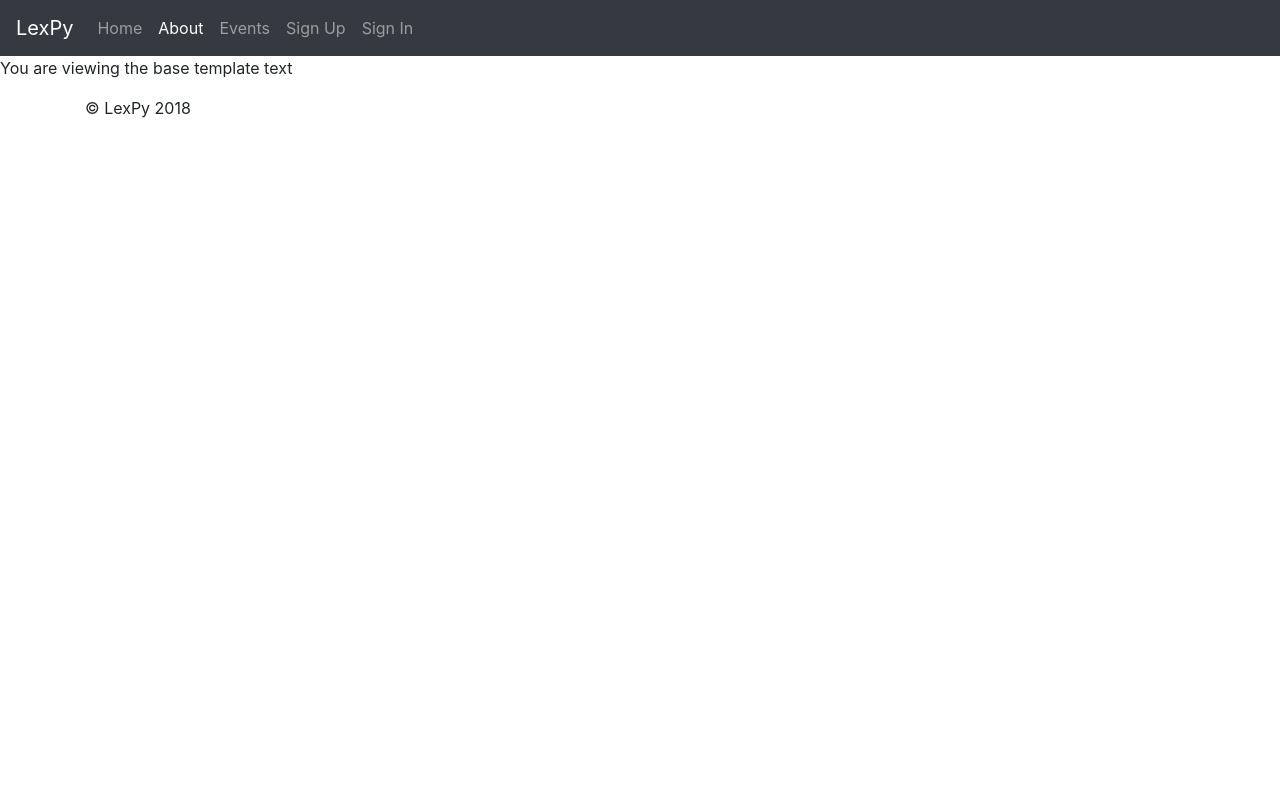
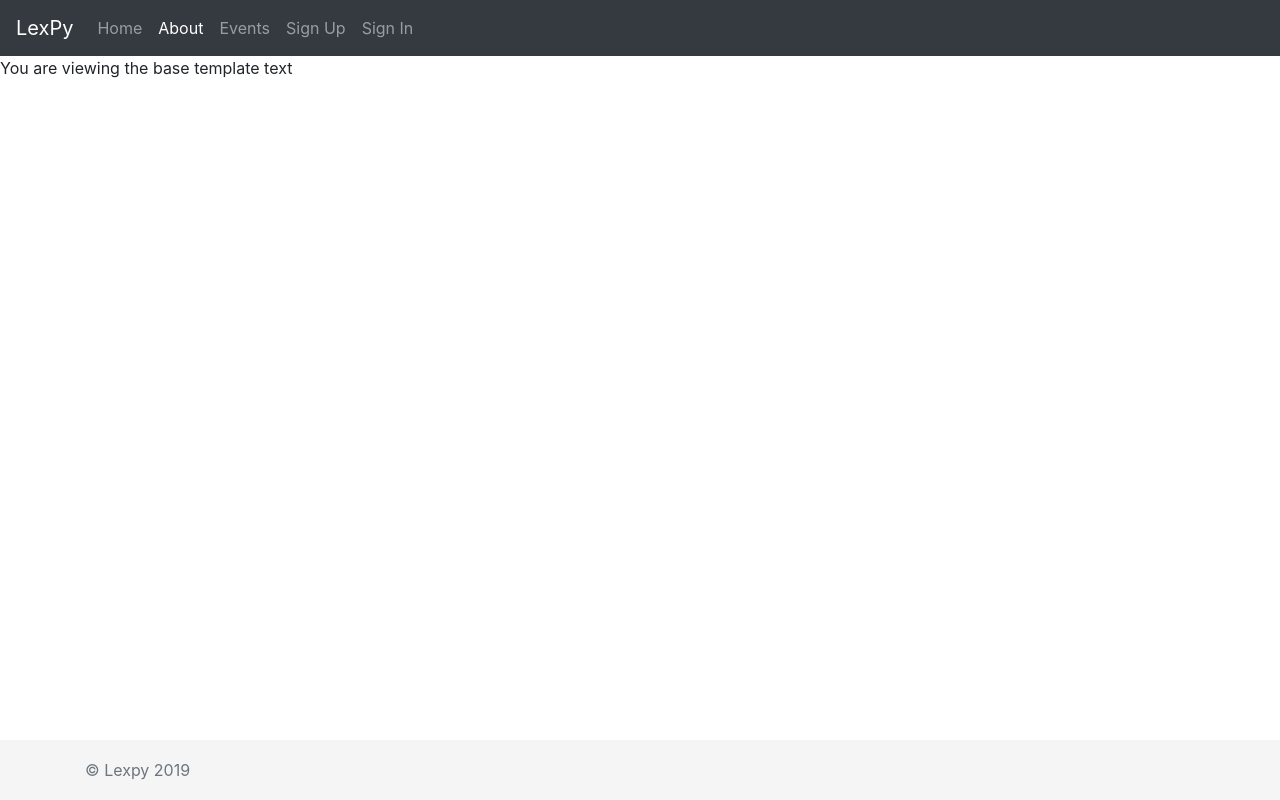
Before and after one commit to jwombles/lexpy, a Django app: page /about/ in a window 1280 px wide. Run offline with Django 3.2, Linux system fonts and the light colour scheme; some libraries are stand-ins or nearby versions.

Commit message:
Sticky Footer

```diff
--- a/lexpy/static/css/custom.css
+++ b/lexpy/static/css/custom.css
@@ -1,4 +1,21 @@
 /* Move down content because we have a fixed navbar that is 3.5rem tall */
+html {
+  position: relative;
+  min-height: 100%;
+}
+
 body {
   padding-top: 3.5rem;
+  margin-bottom: 60px; /* Margin bottom by footer height below */
 }
+
+/* CSS for Sticky footer */
+
+.footer {
+  position: absolute;
+  bottom: 0;
+  width: 100%;
+  height: 60px; /* Set the fixed height of the footer here */
+  line-height: 60px; /* Vertically center the text there */
+  background-color: #f5f5f5;
+}
--- a/lexpy/templates/base.html
+++ b/lexpy/templates/base.html
@@ -38,13 +38,16 @@
       {% endblock content %}
     </main>
 
-        {% block modal %}{% endblock modal %}
+    {% block modal %}{% endblock modal %}
 
-        {% block footer %}
-          <footer class="container">
-          <p>&copy; LexPy 2018</p>
-          </footer>
-        {% endblock footer %}
+    {% block footer %}
+      <footer class="footer">
+        <div class="container">
+          {% now "Y" as current_year %}
+          <span class="text-muted">{% blocktrans %}&copy; Lexpy {{ current_year }}{% endblocktrans %}</span>
+        </div>
+      </footer>
+    {% endblock footer %}
 
     {% block javascript %}
       <!-- Vendor dependencies bundled as one file-->
```
